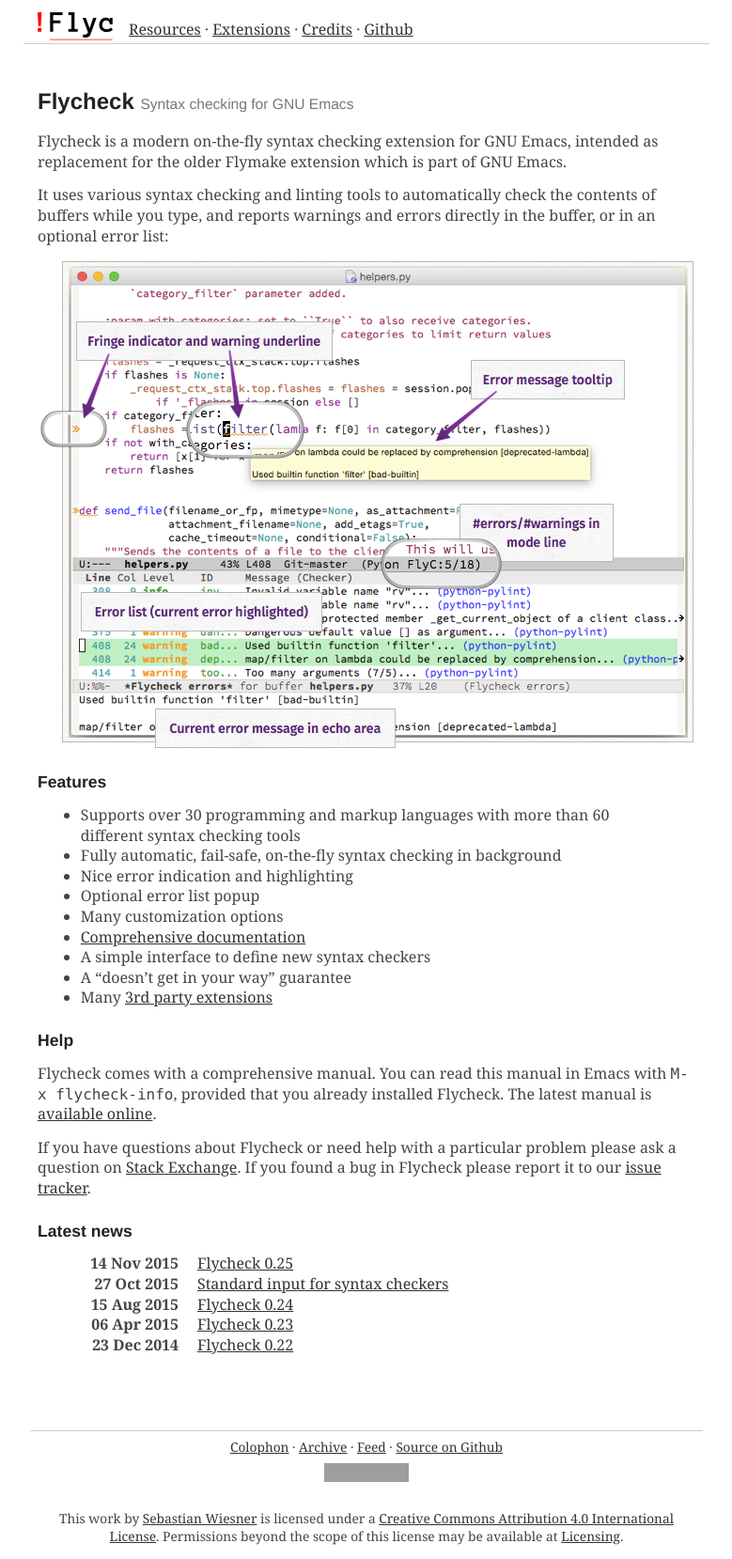
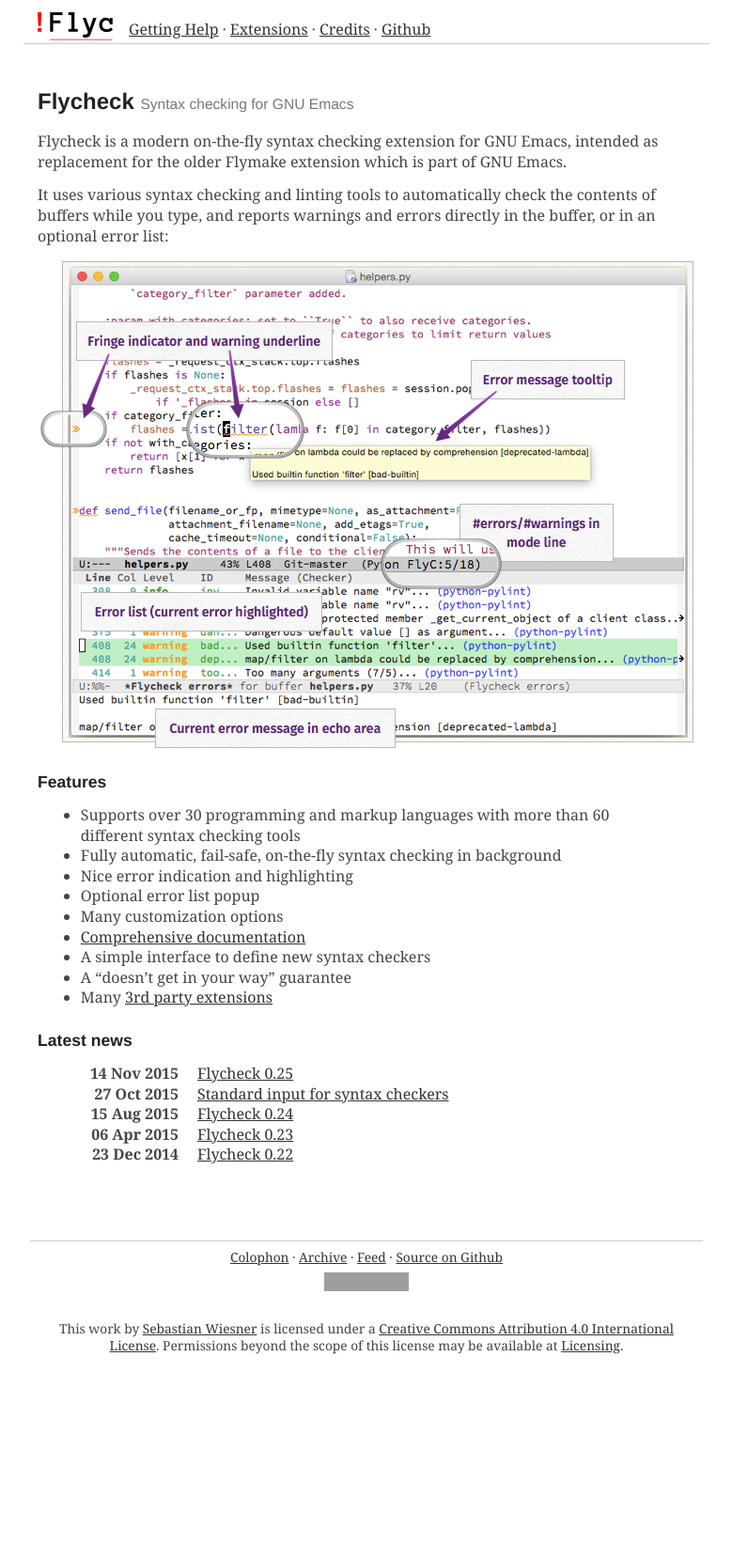
Before and after one commit to cmarqu/flycheck.github.io, a Jekyll site: the page built from index.md, in a window 1280 px wide. Shown: the whole page at 94% size, without its empty margins (250-1029 px from the left). Built offline with Jekyll 4.4.1, drawn with Linux system fonts in a browser that asks for light colours; some web fonts are replaced; after the commit the page ends 1457 px from its top, so only the background shows below that; grey boxes are pictures that could not be loaded.

Commit message:
Add a fresh Getting Help page
Replace the old “resources” page with something that actually serves the
users’ intends and remove the bad “help” section from the front-page.

```diff
--- a/_data/navigation.yml
+++ b/_data/navigation.yml
@@ -1,5 +1,5 @@
 ---
-- { label: Resources, href: '/resources.html' }
+- { label: Getting Help, href: '/getting-help.html' }
 - { label: Extensions, href: '/extensions.html' }
 - { label: Credits, href: '/credits.html' }
 - { label: Github, href: 'https://github.com/flycheck/flycheck', external: true }
--- a/index.md
+++ b/index.md
@@ -25,23 +25,10 @@
 - Nice error indication and highlighting
 - Optional error list popup
 - Many customization options
-- [Comprehensive documentation]({{ "/resources.html" | prepend: site.baseurl}})
+- [Comprehensive documentation]({{ "/manual/latest/index.html" | prepend: site.baseurl}})
 - A simple interface to define new syntax checkers
 - A “doesn't get in your way” guarantee
 - Many [3rd party extensions]({{ "/extensions.html" | prepend: site.baseurl}})
-
-Help
-----
-
-Flycheck comes with a comprehensive manual.  You can read this manual in Emacs
-with `M-x flycheck-info`, provided that you already installed Flycheck.  The
-latest manual is [available online](manual/latest/index.html).
-
-If you have questions about Flycheck or need help with a particular problem
-please ask a question on
-[Stack Exchange](https://emacs.stackexchange.com/questions/tagged/flycheck).  If
-you found a bug in Flycheck please report it to our
-[issue tracker](https://github.com/flycheck/flycheck/issues).
 
 Latest news
 -----------
```
Also changed, not shown: getting-help.md (added, +37 -0 lines), resources.md (deleted, +0 -28 lines).
